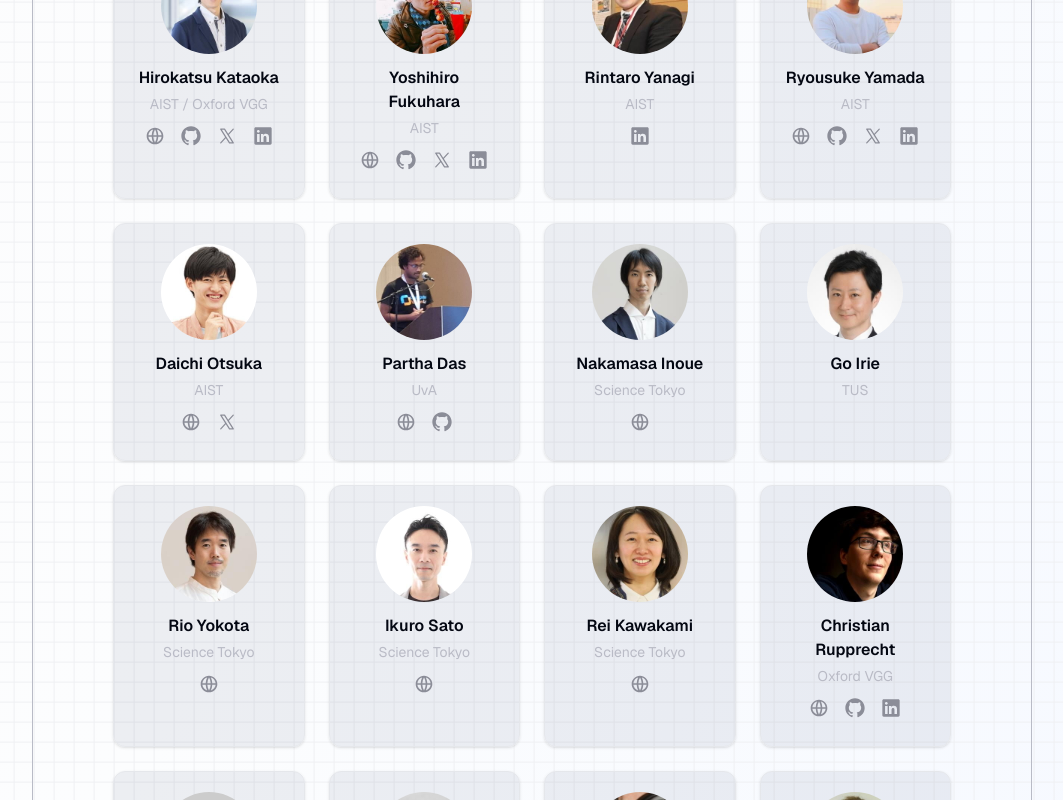
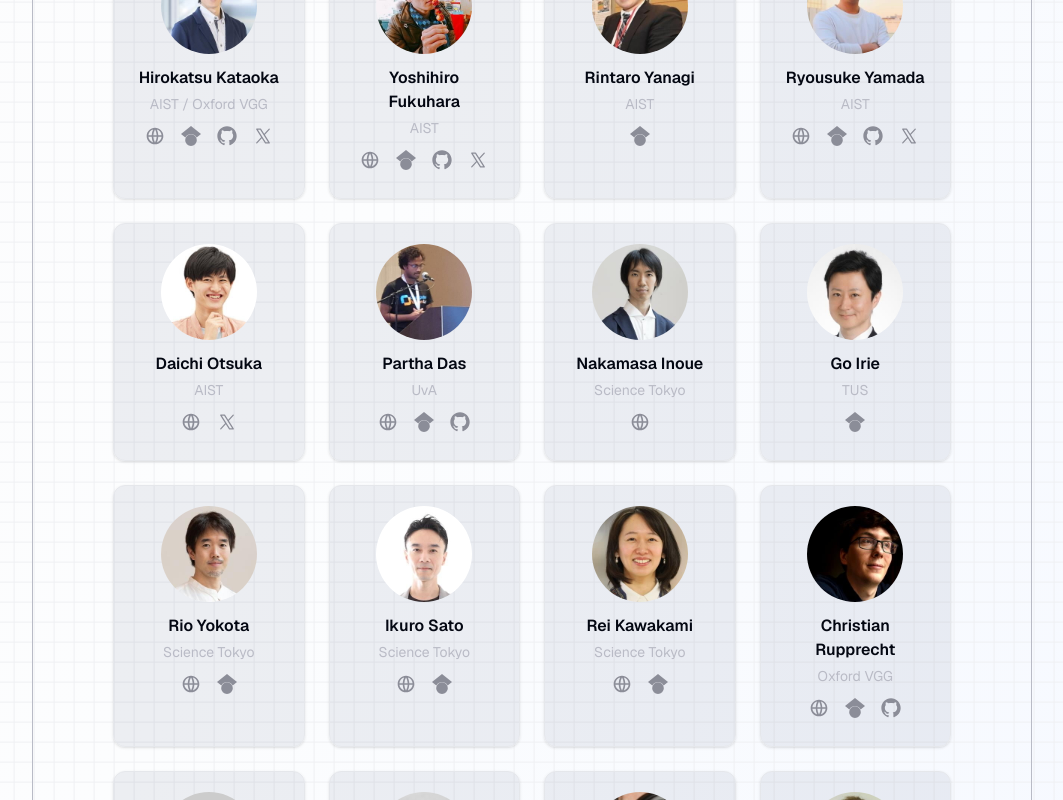
Before and after one commit to cvpaperchallenge-alumni/limit-lab-homepage, a Next.js app: page / in a window 1280 px wide. Shown: the part 1580-2380 px from the top of the page, without its empty margins (108-1171 px from the left). Built offline with nearby package versions, Linux system fonts and the light colour scheme; what tailwindcss-animated would draw is missing.

Commit message:
feat: add google scholar URL.

```diff
--- a/src/app/(homepage)/page.tsx
+++ b/src/app/(homepage)/page.tsx
@@ -152,6 +152,11 @@ export default function TopPage() {
                           <RiGlobalLine className="size-4 hover:animate-scale-up-md hover:text-icon-accent hover:animate-duration-200 sm:size-5" />
                         </Link>
                       )}
+                      {member.googleScholarUrl && (
+                        <Link href={member.googleScholarUrl} target="_blank">
+                          <SiGooglescholar className="size-4 hover:animate-scale-up-md hover:text-icon-accent hover:animate-duration-200 sm:size-5" />
+                        </Link>
+                      )}
                       {member.githubUrl && (
                         <Link href={member.githubUrl} target="_blank">
                           <RxGithubLogo className="size-4 hover:animate-scale-up-md hover:text-icon-accent hover:animate-duration-200 sm:size-5" />
@@ -162,16 +167,11 @@ export default function TopPage() {
                           <PiXLogo className="size-4 hover:animate-scale-up-md hover:text-icon-accent hover:animate-duration-200 sm:size-5" />
                         </Link>
                       )}
-                      {member.linkedinUrl && (
+                      {/* {member.linkedinUrl && (
                         <Link href={member.linkedinUrl} target="_blank">
                           <RxLinkedinLogo className="size-4 hover:animate-scale-up-md hover:text-icon-accent hover:animate-duration-200 sm:size-5" />
                         </Link>
-                      )}
-                      {member.googleScholarUrl && (
-                        <Link href={member.googleScholarUrl} target="_blank">
-                          <SiGooglescholar className="size-4 hover:animate-scale-up-md hover:text-icon-accent hover:animate-duration-200 sm:size-5" />
-                        </Link>
-                      )}
+                      )} */}
                     </div>
                   </div>
                 </CardContent>
--- a/src/data/topPageData.ts
+++ b/src/data/topPageData.ts
@@ -14,7 +14,7 @@ export const members = [
     affiliation: 'AIST / Oxford VGG',
     photoUrl: '/members/hirokatsu.kataoka-256x256.jpg',
     homePageUrl: 'https://hirokatsukataoka.net',
-    googleScholarUrl: '',
+    googleScholarUrl: 'https://scholar.google.com.au/citations?user=f1CePVQAAAAJ',
     githubUrl: 'https://github.com/hirokatsukataoka16',
     XUrl: 'https://x.com/hirokatukataoka',
     linkedinUrl: 'https://www.linkedin.com/in/hirokatsu-kataoka-83b84846',
@@ -24,7 +24,7 @@ export const members = [
     affiliation: 'AIST',
     photoUrl: '/members/yoshihiro.fukuhara-256x256.jpg',
     homePageUrl: 'https://gatheluck.net',
-    googleScholarUrl: '',
+    googleScholarUrl: 'https://scholar.google.co.jp/citations?user=NHmnq1MAAAAJ',
     githubUrl: 'https://github.com/gatheluck',
     XUrl: 'https://x.com/gatheluck',
     linkedinUrl: 'https://www.linkedin.com/in/yoshihiro-fukuhara-01b329136',
@@ -34,7 +34,7 @@ export const members = [
     affiliation: 'AIST',
     photoUrl: '/members/rintaro.yanagi-256x256.jpg',
     homePageUrl: '',
-    googleScholarUrl: '',
+    googleScholarUrl: 'https://scholar.google.com/citations?user=4dA9-SoAAAAJ',
     githubUrl: '',
     XUrl: '',
     linkedinUrl: 'https://www.linkedin.com/in/rintaro-yanagi-734934200',
@@ -44,7 +44,7 @@ export const members = [
     affiliation: 'AIST',
     photoUrl: '/members/ryousuke.yamada-256x256.jpg',
     homePageUrl: 'https://ryosuke-yamada.github.io',
-    googleScholarUrl: '',
+    googleScholarUrl: 'https://scholar.google.com/citations?user=2nmJ6qQAAAAJ',
     githubUrl: 'https://github.com/ryosuke-yamada',
     XUrl: 'https://x.com/FragileGoodwill',
     linkedinUrl: 'https://www.linkedin.com/in/ryousuke-yamada-21b233195',
@@ -64,7 +64,7 @@ export const members = [
     affiliation: 'UvA',
     photoUrl: '/members/partha.das-256x256.jpg',
     homePageUrl: 'https://morpheus3000.github.io',
-    googleScholarUrl: '',
+    googleScholarUrl: 'https://scholar.google.com/citations?user=4c_gDYEAAAAJ',
     githubUrl: 'https://github.com/Morpheus3000',
     XUrl: '',
     linkedinUrl: '',
@@ -84,7 +84,7 @@ export const members = [
     affiliation: 'TUS',
     photoUrl: '/members/go.irie-256x256.jpg',
     homePageUrl: '',
-    googleScholarUrl: '',
+    googleScholarUrl: 'https://scholar.google.co.jp/citations?user=2bCSG1AAAAAJ',
     githubUrl: '',
     XUrl: '',
     linkedinUrl: '',
@@ -94,7 +94,7 @@ export const members = [
     affiliation: 'Science Tokyo',
     photoUrl: '/members/rio.yokota-256x256.jpg',
     homePageUrl: 'https://www.rio.scrc.iir.isct.ac.jp/en',
-    googleScholarUrl: '',
+    googleScholarUrl: 'https://scholar.google.com/citations?user=MLaytfkAAAAJ',
     githubUrl: '',
     XUrl: '',
     linkedinUrl: '',
@@ -104,7 +104,7 @@ export const members = [
     affiliation: 'Science Tokyo',
     photoUrl: '/members/ikuro.sato-256x256.jpg',
     homePageUrl: 'https://d-itlab.comp.isct.ac.jp/member',
-    googleScholarUrl: '',
+    googleScholarUrl: 'https://scholar.google.com/citations?user=WGKTs8sAAAAJ',
     githubUrl: '',
     XUrl: '',
     linkedinUrl: '',
@@ -114,7 +114,7 @@ export const members = [
     affiliation: 'Science Tokyo',
     photoUrl: '/members/rei.kawakami-256x256.jpg',
     homePageUrl: 'https://open-vision.sc.e.titech.ac.jp/~reikawa',
-    googleScholarUrl: '',
+    googleScholarUrl: 'https://scholar.google.com/citations?user=vz_Z31sAAAAJ',
     githubUrl: '',
     XUrl: '',
     linkedinUrl: '',
@@ -124,7 +124,7 @@ export const members = [
     affiliation: 'Oxford VGG',
     photoUrl: '/members/christian.rupprecht-256x256.jpg',
     homePageUrl: 'https://chrirupp.github.io',
-    googleScholarUrl: '',
+    googleScholarUrl: 'https://scholar.google.de/citations?user=IrYlproAAAAJ',
     githubUrl: 'https://github.com/chrirupp',
     XUrl: '',
     linkedinUrl: 'https://www.linkedin.com/in/christian-rupprecht-a46192130',
@@ -134,7 +134,7 @@ export const members = [
     affiliation: 'Oxford VGG',
     photoUrl: 'https://via.placeholder.com/150',
     homePageUrl: '',
-    googleScholarUrl: '',
+    googleScholarUrl: 'https://scholar.google.de/citations?user=n9nXAPcAAAAJ',
     githubUrl: '',
     XUrl: '',
     linkedinUrl: '',
@@ -144,7 +144,7 @@ export const members = [
     affiliation: 'UTN FunAI Lab',
     photoUrl: '/members/yuki.asano-256x256.jpg',
     homePageUrl: 'https://yukimasano.github.io',
-    googleScholarUrl: '',
+    googleScholarUrl: 'https://scholar.google.com/citations?user=CdpLhlgAAAAJ',
     githubUrl: 'https://github.com/yukimasano',
     XUrl: 'https://x.com/y_m_asano',
     linkedinUrl: 'https://www.linkedin.com/in/yuki-m-asano',
@@ -154,7 +154,7 @@ export const members = [
     affiliation: 'Cambridge',
     photoUrl: '/members/elliott.wu-256x256.jpg',
     homePageUrl: 'https://elliottwu.com',
-    googleScholarUrl: '',
+    googleScholarUrl: 'https://scholar.google.com/citations?user=36NmvrMAAAAJ',
     githubUrl: 'https://github.com/elliottwu',
     XUrl: 'https://x.com/elliottszwu',
     linkedinUrl: '',
@@ -164,7 +164,7 @@ export const members = [
     affiliation: 'Oxford VGG',
     photoUrl: '/members/daniel.schofield-256x256.jpg',
     homePageUrl: '',
-    googleScholarUrl: '',
+    googleScholarUrl: 'https://scholar.google.com/citations?user=a8NUQYIAAAAJ',
     githubUrl: '',
     XUrl: '',
     linkedinUrl: '',
```
